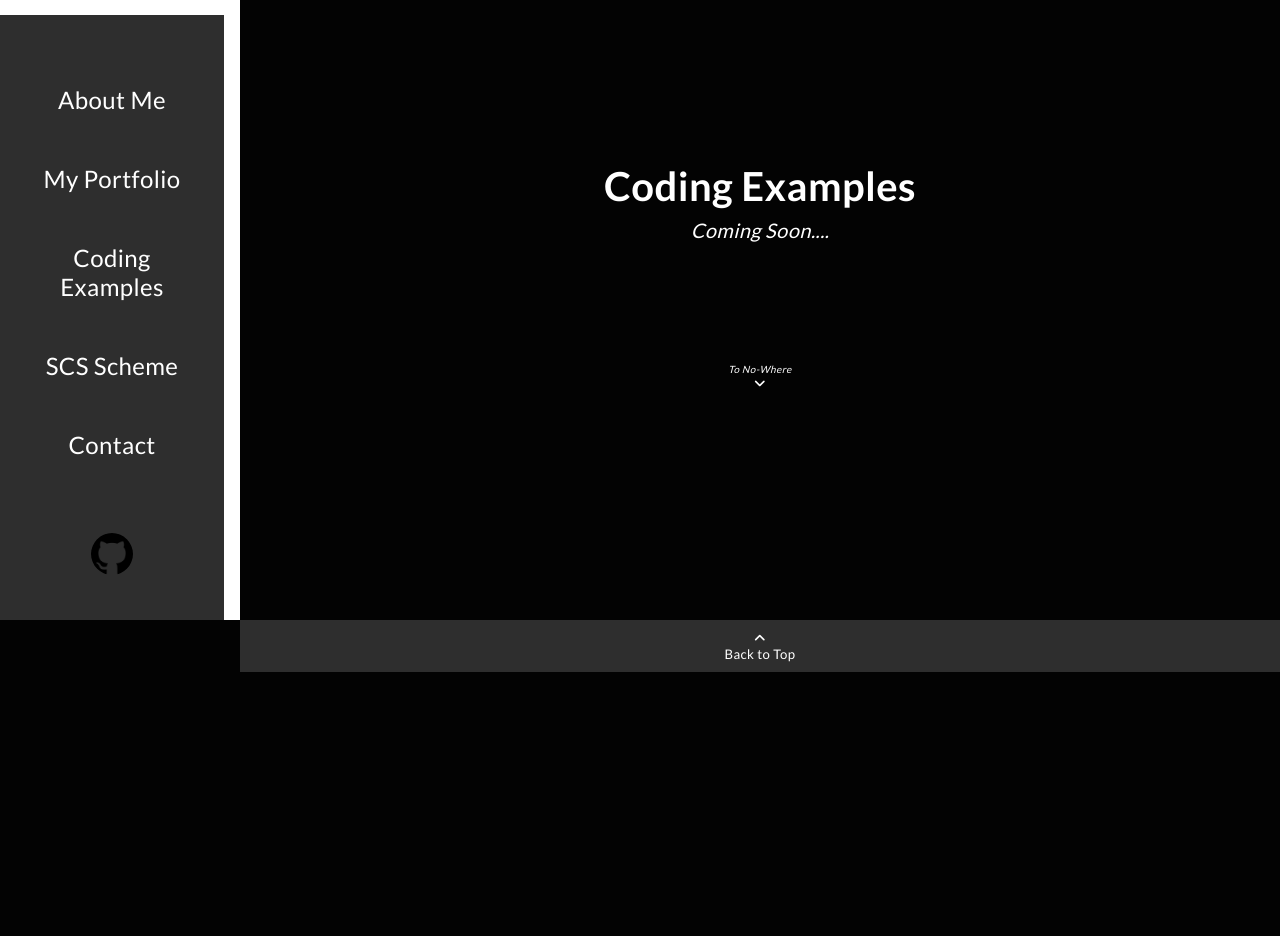
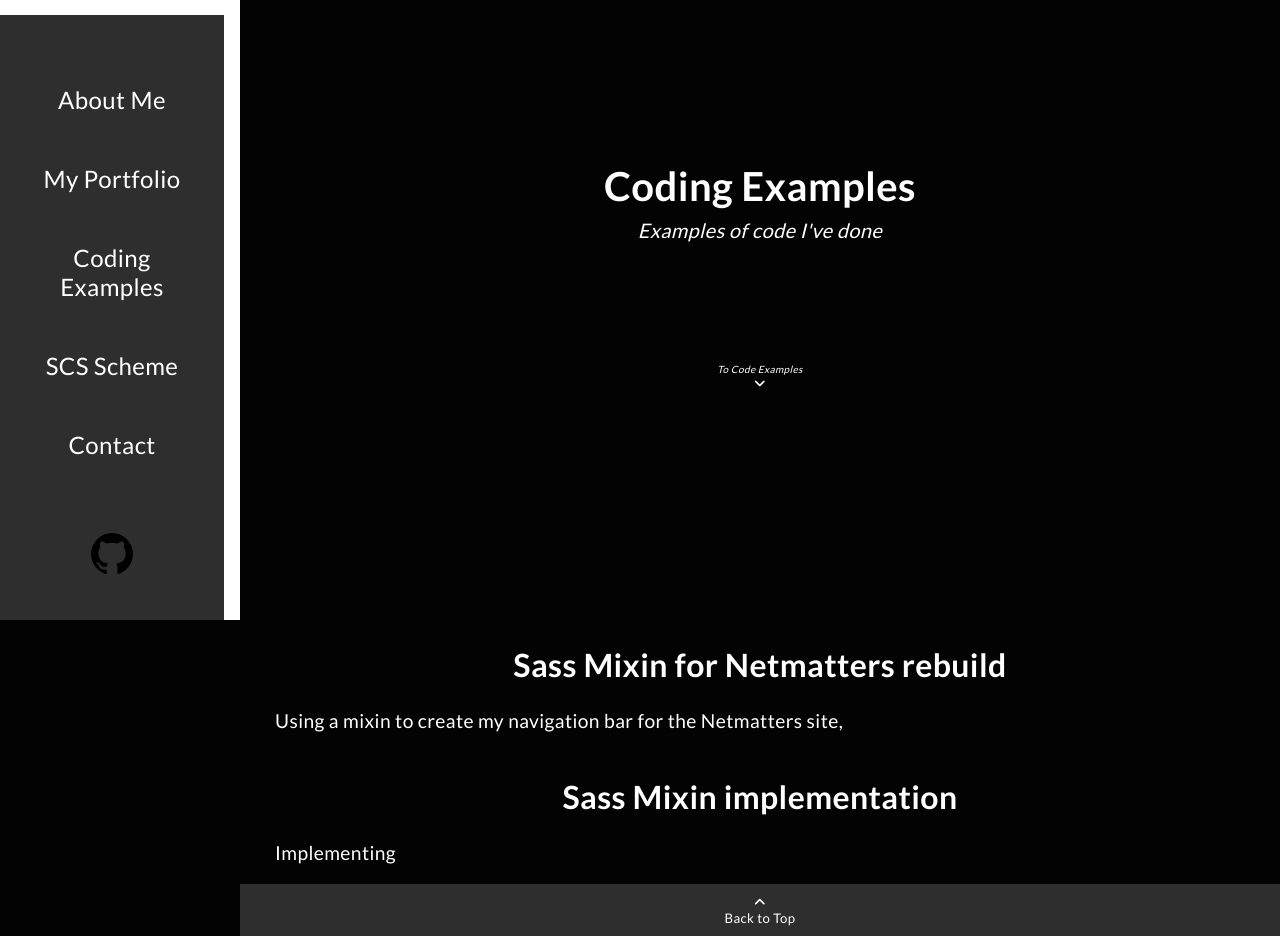
Before and after one commit to Drathenfal/JBportfolio, a PHP site: page /coding-examples.html in a window 1280 px wide. Shown: the part 180-1116 px from the top of the page. Before the commit the page ends 852 px from the top, so only its background shows below. Run offline with PHP 8.4, Linux system fonts and the light colour scheme; some libraries are stand-ins or nearby versions.

Commit message:
Coding examples almost done
Coding examples almost done

```diff
--- a/coding-examples.html
+++ b/coding-examples.html
@@ -56,12 +56,20 @@
             <div class="ham-bar bar-bottom"></div>
         </div>
         <h1><span class="text-container">Coding Examples</span></h1>
-        <p>Coming Soon....</p>
-        <a href="#"><em>To No-Where</em><small><i class="fa-solid fa-angle-down" style="color: #ffffff;"></i></small></a>
+        <p>Examples of code I've done</p>
+        <a href="#mix-in-nav"><em>To Code Examples</em><small><i class="fa-solid fa-angle-down" style="color: #ffffff;"></i></small></a>
     </div>
 </header>
 
 <main class="coding-examples-section">
+<div class="container">
+    <h2 id="mix-in-nav">Sass Mixin for Netmatters rebuild</h2>
+    <p>Using a mixin to create my navigation bar for the Netmatters site,</p>
+    <script src="https://gist.github.com/Drathenfal/9ea0bf2148d13951b28263ef33f6d198.js"></script>
+    <h2>Sass Mixin implementation</h2>
+    <p>Implementing</p>
+    <script src="https://gist.github.com/Drathenfal/db62b18aa3728eb8b45d6dc208430506.js"></script>
+</div>
 </main>
 
 <footer class="light-bg">
--- a/css/application.css
+++ b/css/application.css
@@ -657,6 +657,7 @@ main a:hover {
   background-color: #2e2e2e;
   height: 100vh;
   transition: left .5s;
+  z-index: 5;
 }
 
 .off-screen-menu .ham-holder {
@@ -680,7 +681,7 @@ main a:hover {
   left: 1rem;
   cursor: pointer;
   padding: 1rem;
-  z-index: 1;
+  z-index: 6;
   border-radius: 5px;
 }
 
--- a/scss/modules/_ham-menu.scss
+++ b/scss/modules/_ham-menu.scss
@@ -8,6 +8,7 @@
     background-color: $light-color;
     height: 100vh;
     transition: left .5s;
+    z-index: 5;
     .ham-holder {
         height: 100px;
         width: 100%;
--- a/scss/modules/_hamburger.scss
+++ b/scss/modules/_hamburger.scss
@@ -1,32 +1,4 @@
 //Hamburger Icon itself
-
-// nav {
-//     padding: 1rem;
-//     background-color: darkblue;
-
-//     display: flex;
-//     justify-content: flex-end;
-//     align-items: center;
-// }
-
-// .hamburger{
-//     position: absolute;
-//     font-size: 3rem;
-//     top: 1.5rem;
-//     right: 1rem;
-
-//             @media (min-width: 991px) {   /// Old hambugler
-//             display: none;
-//         }
-
-//     :hover {
-//      background-color: $light-color;
-//     }
-//     // span {
-//     //     padding: 1rem;
-//     //     border-radius: 50%;
-//     // }
-// }
 
 
 .hamburger-menu {
@@ -38,7 +10,7 @@
     left: 1rem;
     cursor: pointer;
     padding: 1rem;
-    z-index: 1;
+    z-index: 6;
     border-radius: 5px;
     @media (min-width: 991px) {
         display: none;
```
Also changed, not shown: images/code-examples/mixin-snippet.png (deleted), images/code-examples/navigation-snippet.png (deleted).
